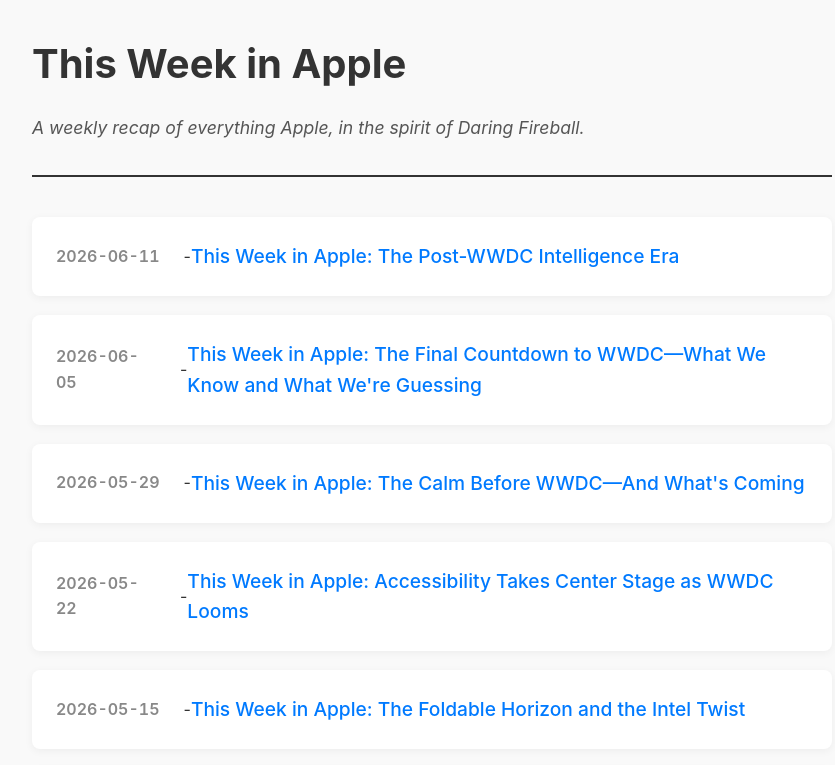
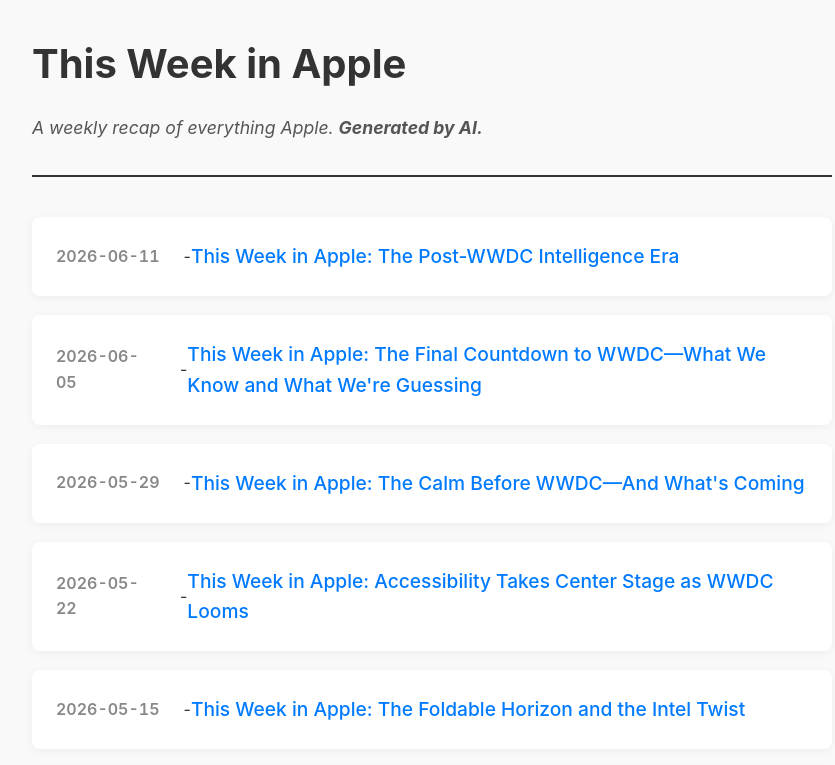
Before and after one commit to derfbwh/apple-news-recap, a plain HTML site: page index.html in a window 1280 px wide. Shown: the top 765 px of the page, without its empty margins (208-1043 px from the left). Drawn offline with Linux system fonts and the light colour scheme.

Commit message:
Update description to include AI generation mention

```diff
--- a/index.html
+++ b/index.html
@@ -68,7 +68,7 @@
 <body>
     <header>
         <h1>This Week in Apple</h1>
-        <p class="description">A weekly recap of everything Apple, in the spirit of Daring Fireball.</p>
+        <p class="description">A weekly recap of everything Apple. <b>Generated by AI.</b></p>
     </header>
     <main>
         <ul>
```
